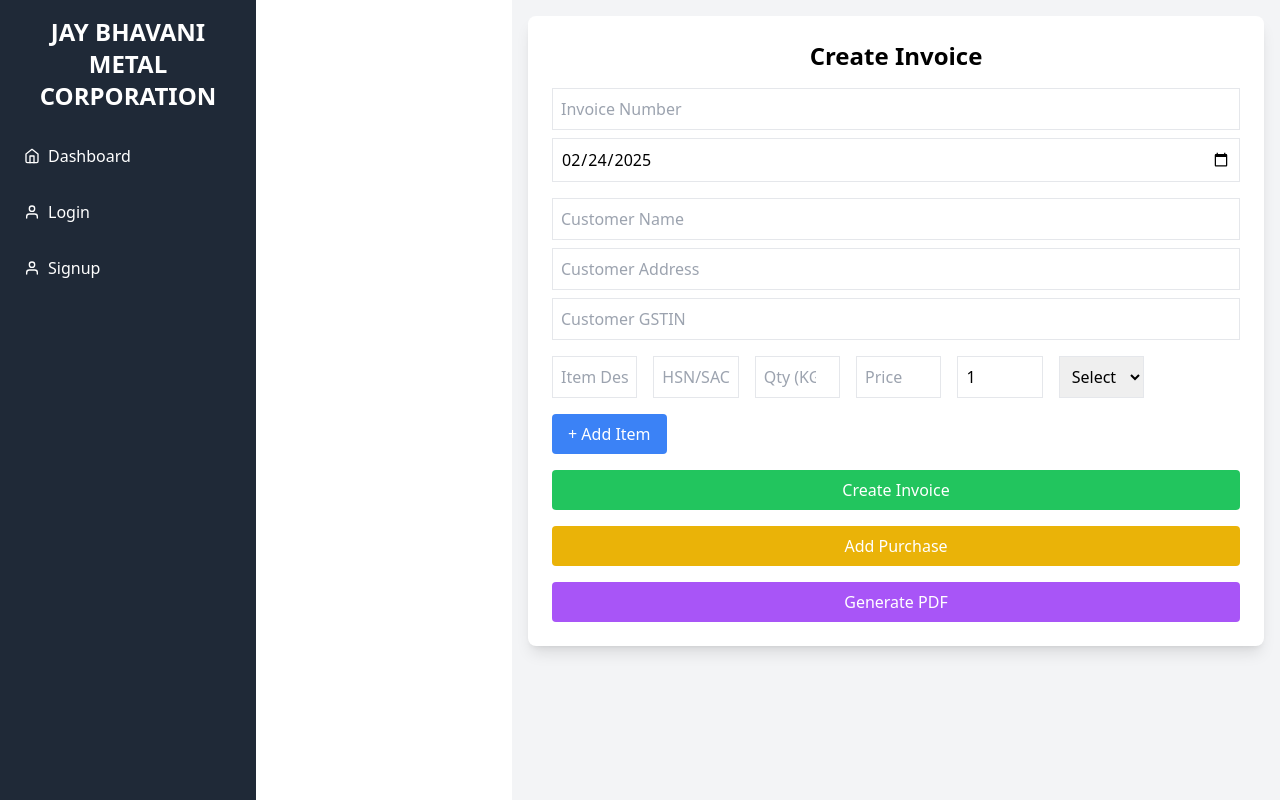
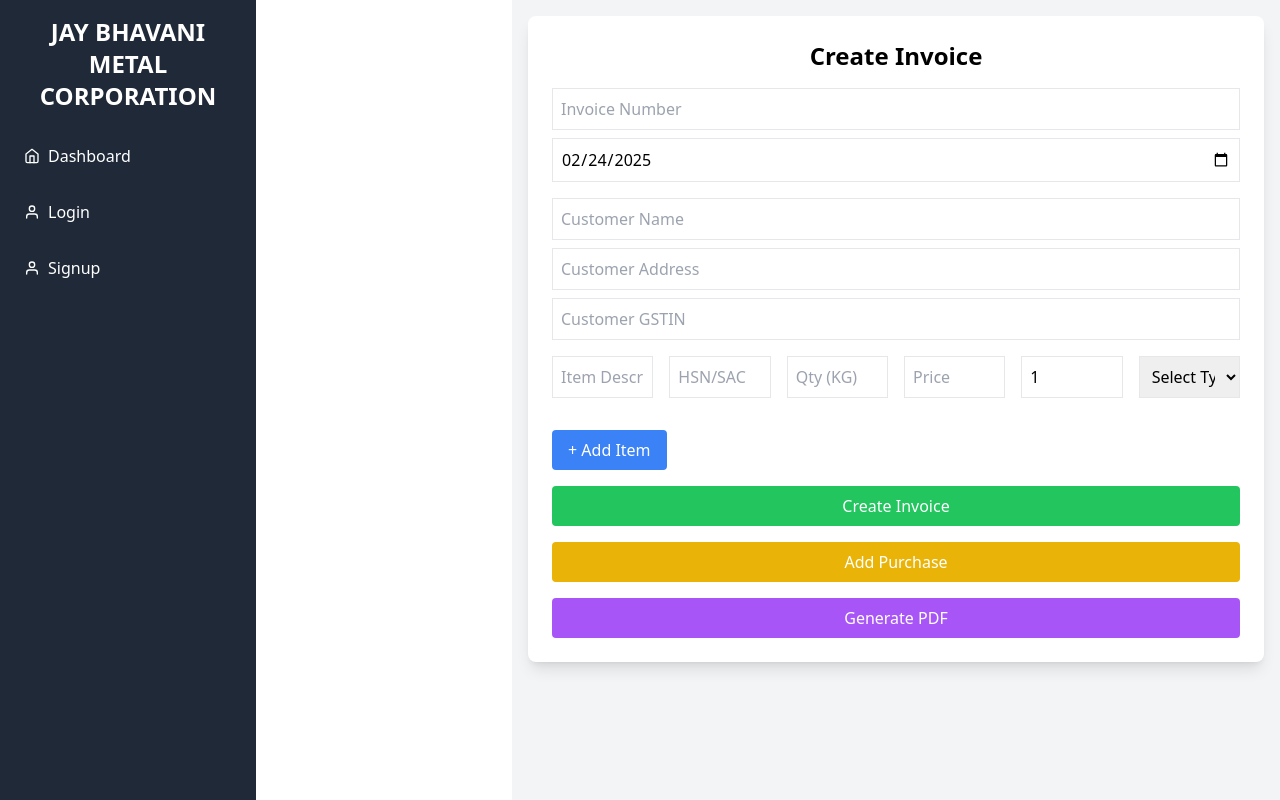
Before and after one commit to Mjahir/Bhavani-ERP, a React (Vite) app: page /invoice in a window 1280 px wide. Built offline with nearby package versions, Linux system fonts and the light colour scheme; no server answers.

Commit message:
invoice done

```diff
--- a/src/components/pages/Invoices.jsx
+++ b/src/components/pages/Invoices.jsx
@@ -167,14 +167,14 @@ const Invoice = () => {
       <input type="text" placeholder="Customer GSTIN" className="border p-2 mb-4 w-full" value={customer.gstin} onChange={(e) => setCustomer({ ...customer, gstin: e.target.value })} />
 
       {items.map((item, index) => (
-        <div key={index} className="flex space-x-4 mb-2 items-center">
-          <input type="text" placeholder="Item Description" className="border p-2 w-1/6" value={item.description} onChange={(e) => updateItem(index, "description", e.target.value)} />
-          <input type="text" placeholder="HSN/SAC" className="border p-2 w-1/6" value={item.hsn} onChange={(e) => updateItem(index, "hsn", e.target.value)} />
-          <input type="number" placeholder="Qty (KG)" className="border p-2 w-1/6" value={item.quantity} onChange={(e) => updateItem(index, "quantity", Number(e.target.value))} />
-          <input type="number" placeholder="Price" className="border p-2 w-1/6" value={item.price} onChange={(e) => updateItem(index, "price", Number(e.target.value))} />
-          <input type="number" placeholder="Bags" className="border p-2 w-1/6" value={item.bags} onChange={(e) => updateItem(index, "bags", Number(e.target.value))} />
+        <div key={index} className="grid grid-cols-1 md:grid-cols-6 gap-4 mb-2 items-center">
+          <input type="text" placeholder="Item Description" className="border p-2 w-full" value={item.description} onChange={(e) => updateItem(index, "description", e.target.value)} />
+          <input type="text" placeholder="HSN/SAC" className="border p-2 w-full" value={item.hsn} onChange={(e) => updateItem(index, "hsn", e.target.value)} />
+          <input type="number" placeholder="Qty (KG)" className="border p-2 w-full" value={item.quantity} onChange={(e) => updateItem(index, "quantity", Number(e.target.value))} />
+          <input type="number" placeholder="Price" className="border p-2 w-full" value={item.price} onChange={(e) => updateItem(index, "price", Number(e.target.value))} />
+          <input type="number" placeholder="Bags" className="border p-2 w-full" value={item.bags} onChange={(e) => updateItem(index, "bags", Number(e.target.value))} />
           <select
-            className="border p-2 w-1/6"
+            className="border p-2 w-full"
             value={item.type}
             onChange={(e) => updateItem(index, "type", e.target.value)}
           >
@@ -182,7 +182,7 @@ const Invoice = () => {
             <option value="KP">KP</option>
             <option value="P2">P2</option>
           </select>
-          <div className="w-1/6 text-sm">
+          <div className="w-full text-sm">
             {item.type && (
               <>
                 <div>Reduction: {calculateWeightReduction(item).toFixed(3)} KG</div>
```
